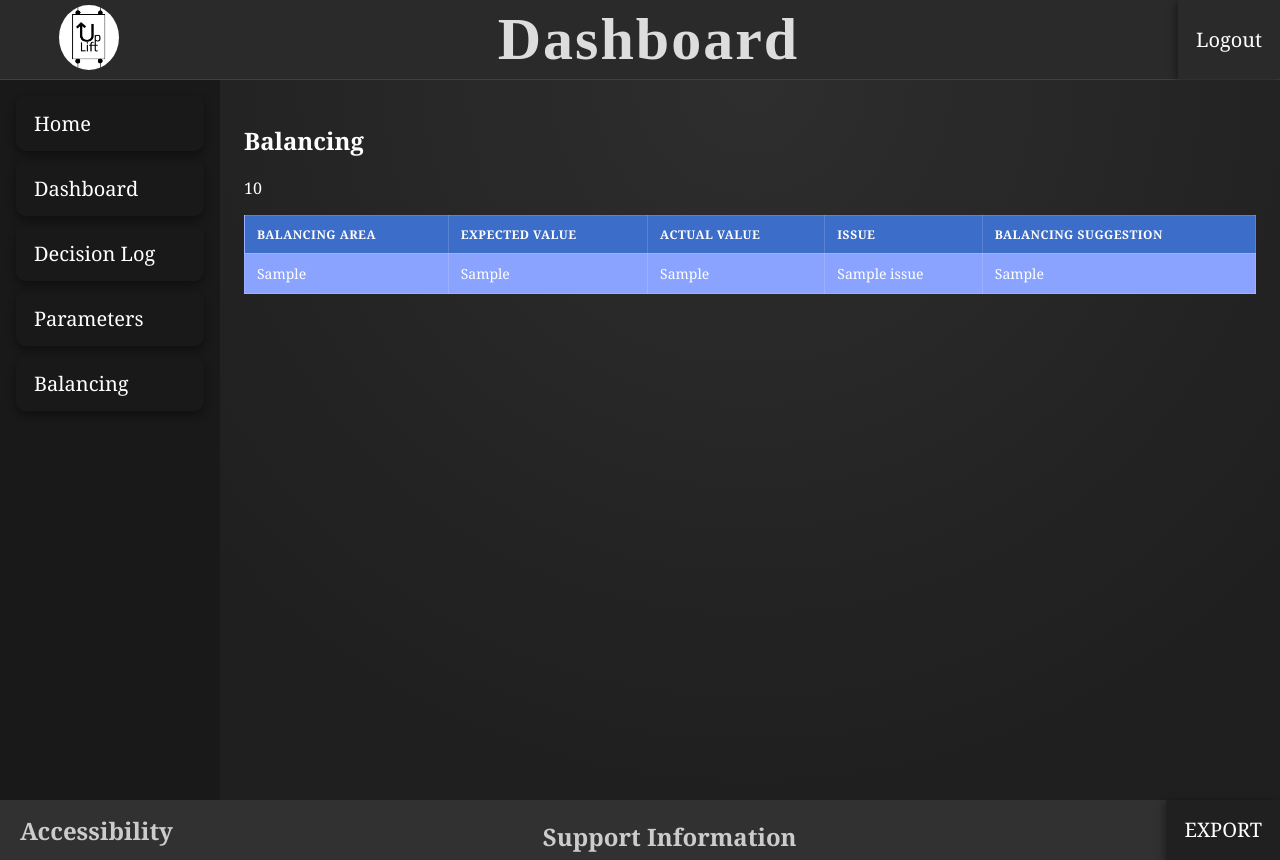
After one commit to jhp212/com2020-game-telemetry, a FastAPI app: template dashboard/templates/balancing.html in a window 1280 px wide. The commit adds this page. Run offline with FastAPI, Linux system fonts and the light colour scheme; the template is opened without the code that fills it: most values are stand-ins (such as "Sample title", 1, 10 or a date in 2020).

Commit message:
Basic Balancing Rules

```diff
--- a/dashboard/app.py
+++ b/dashboard/app.py
@@ -350,3 +350,114 @@ async def export_dashboard_csv():
             "Content-Disposition": "attachment; filename=telemetry_export.zip"
         }
     )
+
+
+@app.get("/balancing", response_class=HTMLResponse)
+async def dashboard(request: Request):
+
+    response = requests.get(f"{BASE_URL}/telemetry/")
+    if not response.ok:
+        raise HTTPException(status_code=response.status_code, detail=response.text)
+
+    # confirm what was received and print status and type if not json
+    try:
+        telemetry = response.json()
+    except ValueError:
+        raise HTTPException(
+            status_code=500,
+            detail=f"Telemetry API did not return JSON. Content-Type={response.headers.get('content-type')} Body starts: {response.text[:200]}"
+        )
+
+    data_dump = []
+
+    for t in telemetry:
+        if not isinstance(t, dict):
+            raise HTTPException(status_code=500, detail=f"Expected dict row, got {type(t)}: {t}")
+        data_dump.append(
+            {
+                "data": t.get("data")
+            }
+        )
+
+    extracted_data = []
+    for d in data_dump:
+           extracted_data.append(
+               {
+                   "stage_start": d.get("data", {}).get("stage_start"),
+                   "stage_end": d.get("data", {}).get("stage_end"),
+                   "enemy_defeated": d.get("data", {}).get("enemy_defeated"),
+                   "damage_taken": d.get("data", {}).get("damage_taken"),
+                   "tower_spawn": d.get("data", {}).get("tower_spawn"),
+                   "tower_upgrade": d.get("data", {}).get("tower_upgrade"),
+                   "money_spent": d.get("data", {}).get("money_spent"),
+
+               }
+           )
+
+    # initialise total variables
+    total_money_spent = 0
+    total_enemies_defeated = 0
+    total_tower_upgrades = 0
+
+
+
+    for item in extracted_data:
+        total_money_spent += int(item.get("money_spent"))
+        total_enemies_defeated += int(item.get("enemy_defeated"))
+        total_tower_upgrades += int(item.get("tower_upgrade"))
+
+
+    # calculating the averages of each event
+    n = len(extracted_data)
+    average_money_spent = total_money_spent / n
+    average_enemies_defeated = total_enemies_defeated / n
+    average_tower_upgrades = total_tower_upgrades / n
+
+    # Expected value constants
+    MONEY_SPENT = 4000
+    ENEMIES_DEFEATED = 100
+    TOWER_UPGRADES = 10
+
+    balancing_response= []
+
+    if(average_money_spent > MONEY_SPENT):
+        balancing_response.append(
+            {
+                "balancing_area": "Game Economy",
+                "expected_value": str(MONEY_SPENT),
+                "actual_value": str(average_money_spent),
+                "issue": "Players able to spend more money than expected",
+                "balancing_suggestion": "Decrease money given by each defeated enemy"
+            }
+        )
+    if(average_tower_upgrades > TOWER_UPGRADES):
+        balancing_response.append(
+            {
+                "balancing_area": "Upgrades",
+                "expected_value": str(TOWER_UPGRADES),
+                "actual_value": str(average_tower_upgrades),
+                "issue": "Players are able to upgrade their towers too many times resulting in unbalanced level difficulty",
+                "balancing_suggestion": "Increase tower upgrade cost"
+            }
+        )
+
+    if(average_enemies_defeated < ENEMIES_DEFEATED):
+        balancing_response.append(
+            {
+                "balancing_area": "Defeating Enemies",
+                "expected_value": str(ENEMIES_DEFEATED),
+                "actual_value": str(average_enemies_defeated),
+                "issue": "Players are struggling to defeat most enemies",
+                "balancing_suggestion": "Decrease enemy health"
+            }
+        )
+
+
+
+
+
+
+    return templates.TemplateResponse(
+        "balancing.html",
+        {"request": request, "title": "Balancing", "balancing_response": balancing_response}
+    )
--- /dev/null
+++ b/dashboard/templates/balancing.html
@@ -0,0 +1,31 @@
+{% extends "base.html" %}
+{% block content %}
+
+<h2>Balancing</h2>
+<div>
+  <p>{{ sum }}</p>
+</div>
+<table>
+    <thead>
+      <tr>
+        <th>Balancing Area</th>
+        <th>Expected Value</th>
+        <th>Actual Value</th>
+        <th>Issue</th>
+        <th>Balancing Suggestion</th>
+      </tr>
+    </thead>
+    <tbody>
+      {% for b in balancing_response %}
+        <tr>
+          <td>{{ b.balancing_area }}</td>
+          <td>{{ b.expected_value }}</td>
+          <td>{{ b.actual_value }}</td>
+          <td>{{ b.issue }}</td>
+          <td>{{ b.balancing_suggestion }}</td>
+        </tr>
+      {% endfor %}
+    </tbody>
+  </table>
+</div>
+{% endblock %}
--- a/dashboard/templates/base.html
+++ b/dashboard/templates/base.html
@@ -28,9 +28,10 @@
             <a href="/dashboard">Dashboard</a>
             <a href="/decisionLog">Decision Log</a>
             <a href="/parameters">Parameters</a>
-            <a href="">Telemetry Overview</a>
-            <a href="">Funnel View</a>
-            <a href="">Simulation Mode</a>
+            <a href="/balancing">Balancing</a>
+            <!---<a href="">Telemetry Overview</a>--->
+            <!---<a href="">Funnel View</a>--->
+            <!---<a href="">Simulation Mode</a>--->
         </nav>
         </aside>
 
```
Also changed, not shown: database/seed.py (+3 -5 lines).
